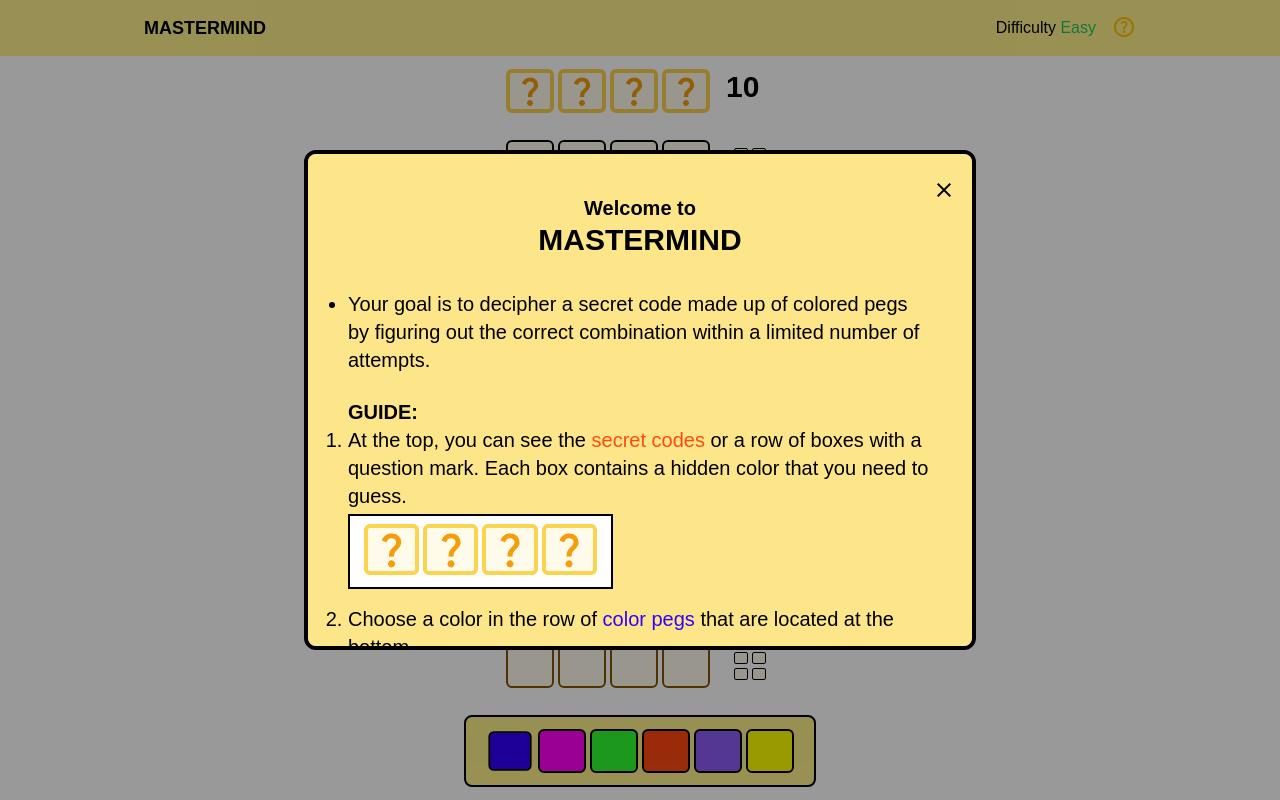
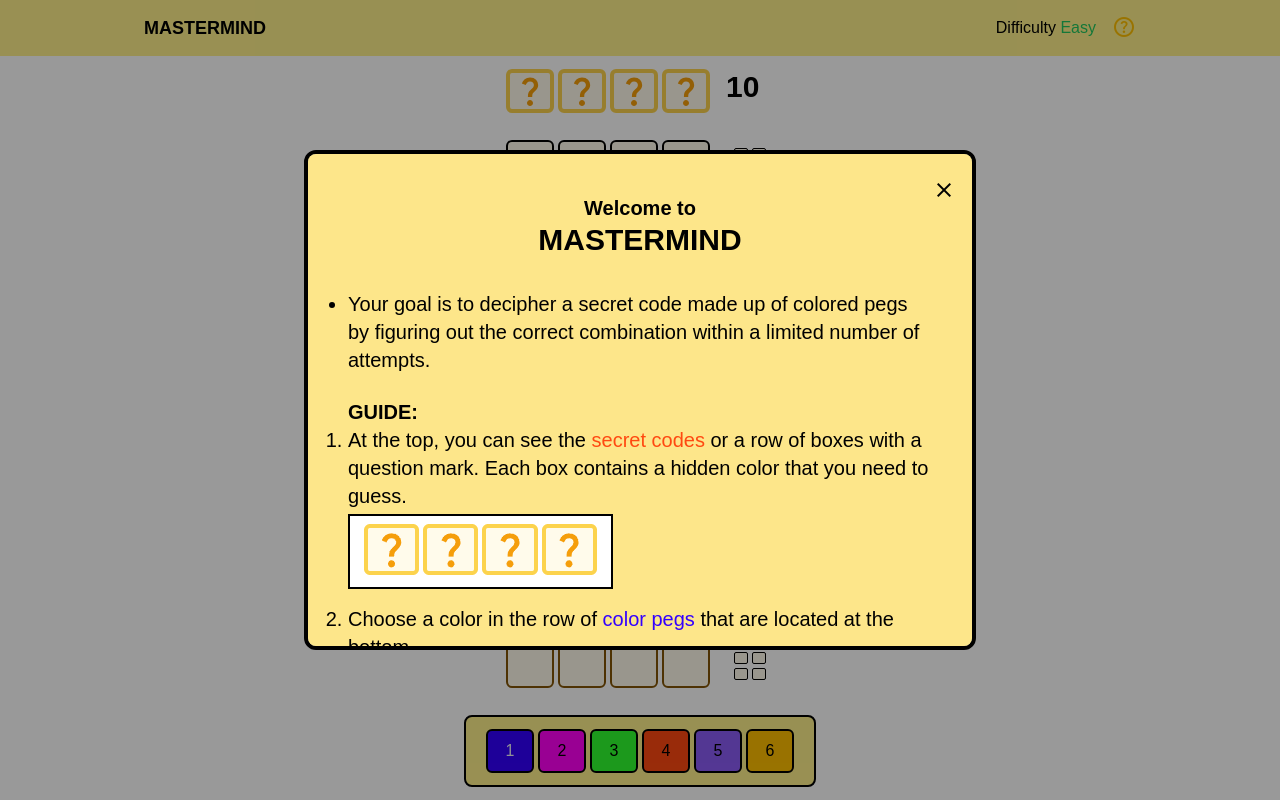
Before and after one commit to Verseler/mastermind, a React (Vite) app: page /Game in a window 1280 px wide. Built offline with nearby package versions, Linux system fonts and the light colour scheme; a web font is replaced by a local one.

Commit message:
feat: added codeNumber for each color

```diff
--- a/src/components/BottomCodePegs.jsx
+++ b/src/components/BottomCodePegs.jsx
@@ -19,6 +19,7 @@ export default function BottomCodePegs({
             key={index}
             onClickAction={() => setSelectedCodePeg(code)}
             bgColor={Colors[code]}
+            code={code}
             selected={selectedColorPeg === code}
           />
         ))}
--- a/src/components/ClickableTile.jsx
+++ b/src/components/ClickableTile.jsx
@@ -1,10 +1,15 @@
+import CodeNumber from "../utilities/CodeNumber";
+
 export default function ClickableTile(props) {
 
   return (
     <button
-      className={`${props.conditionStyles} ${props.bgColor} ${props.selected && 'scale-90'}
+      className={`${props.conditionStyles} ${props.bgColor}
+
       h-[5.5vh] w-[6vh] min-w-[2rem] min-h-[2rem] border-2 border-black rounded-md transition-transform active:scale-90`}
       onClick={props.onClickAction}
-    ></button>
+    >
+     <span className={`${props.selected && 'text-slate-100'} font-medium`}>{CodeNumber[props.code]}</span>
+    </button>
   );
 }
--- a/src/components/DecodingBoard.jsx
+++ b/src/components/DecodingBoard.jsx
@@ -16,6 +16,7 @@ export default function DecodingBoard({
           guessRow.map((colCode, colIndex) => (
             <ClickableTile
               key={colIndex}
+              code={colCode}
               onClickAction={() => makeGuess(rowIndex, colIndex)}
               conditionStyles={
                 decodingBoard[rowIndex][colIndex] === EMPTY &&
--- a/src/pages/Game.jsx
+++ b/src/pages/Game.jsx
@@ -17,7 +17,7 @@ export default function Game() {
   const [showGuideDialog, setShowGuideDialog] = useState(false);
 
   //code pegs - it is equal to box color that is use to guess and play the game
-  const codePegs = ["BU", "PK", "GN", "RD", "VL", "YW", "OR"];
+  const codePegs = ["BU", "PK", "GN", "RD", "VL", "OR", "YW"];
 
   const [selectedCodePeg, setSelectedCodePeg] = useState(codePegs[0]);
   const [secretCodes, setSecretCodes] = useState([]);
--- /dev/null
+++ b/src/utilities/CodeNumber.js
@@ -0,0 +1,13 @@
+export default {
+  "empty" : "",
+  "BU" : "1",
+  "PK" : "2",
+  "GN" : "3",
+  "RD" : "4",
+  "VL" : "5",
+  "OR" : "6",
+  "YW" : "7",
+  "BL" : "",
+  "AM" : "",
+  "GY" : "",
+}
--- a/src/utilities/Colors.js
+++ b/src/utilities/Colors.js
@@ -2,11 +2,11 @@ export default {
   "empty" : "bg-amber-50",
   "BU" : "bg-nb-blue",
   "PK" : "bg-nb-pink",
+  "GN" : "bg-nb-green",
+  "RD" : "bg-nb-red",
+  "VL" : "bg-violet-500",
   "OR" : "bg-nb-orange",
-  "VL" : "bg-violet-500",
   "YW" : "bg-nb-yellow",
-  "RD" : "bg-nb-red",
-  "GN" : "bg-nb-green",
   "BL" : "bg-black",
   "AM" : "bg-amber-500",
   "GY" : "bg-gray-400",
```
